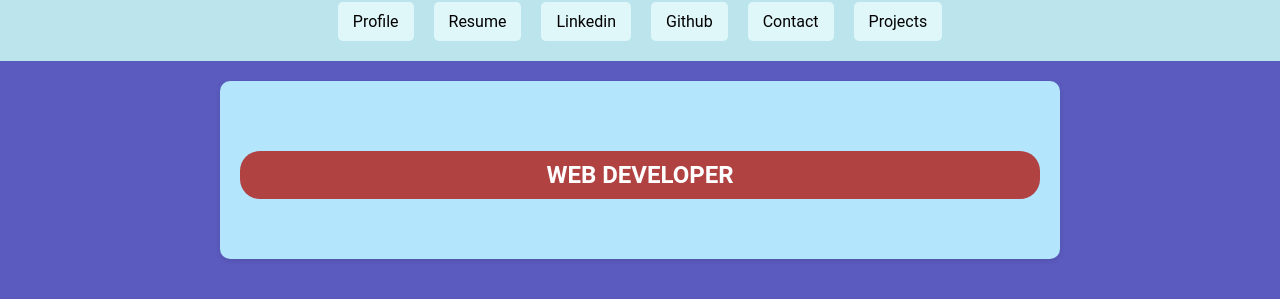
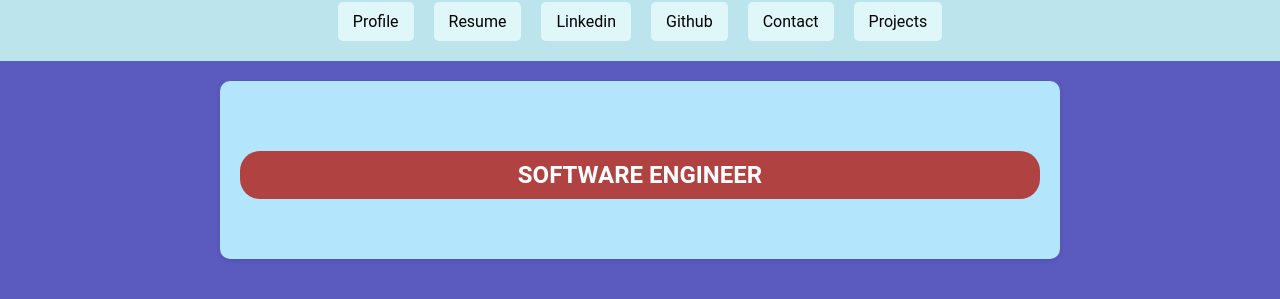
Before and after one commit to MEGHASYAM5525/Portfolio, a plain HTML site: page index.html in a window 1280 px wide. Shown: the part 107-406 px from the top of the page. Drawn offline with Linux system fonts and the light colour scheme.

Commit message:
Changed role

```diff
--- a/index.html
+++ b/index.html
@@ -26,7 +26,8 @@
 
     <div class="content">
         <section id="web-developer-section">
-            <h2 class="section-title">WEB DEVELOPER</h2>
+            <h2 class="section-title">SOFTWARE ENGINEER
+            </h2>
             <div class="section-content">
                 <p>Content related to being a web developer...</p>
             </div>
```
